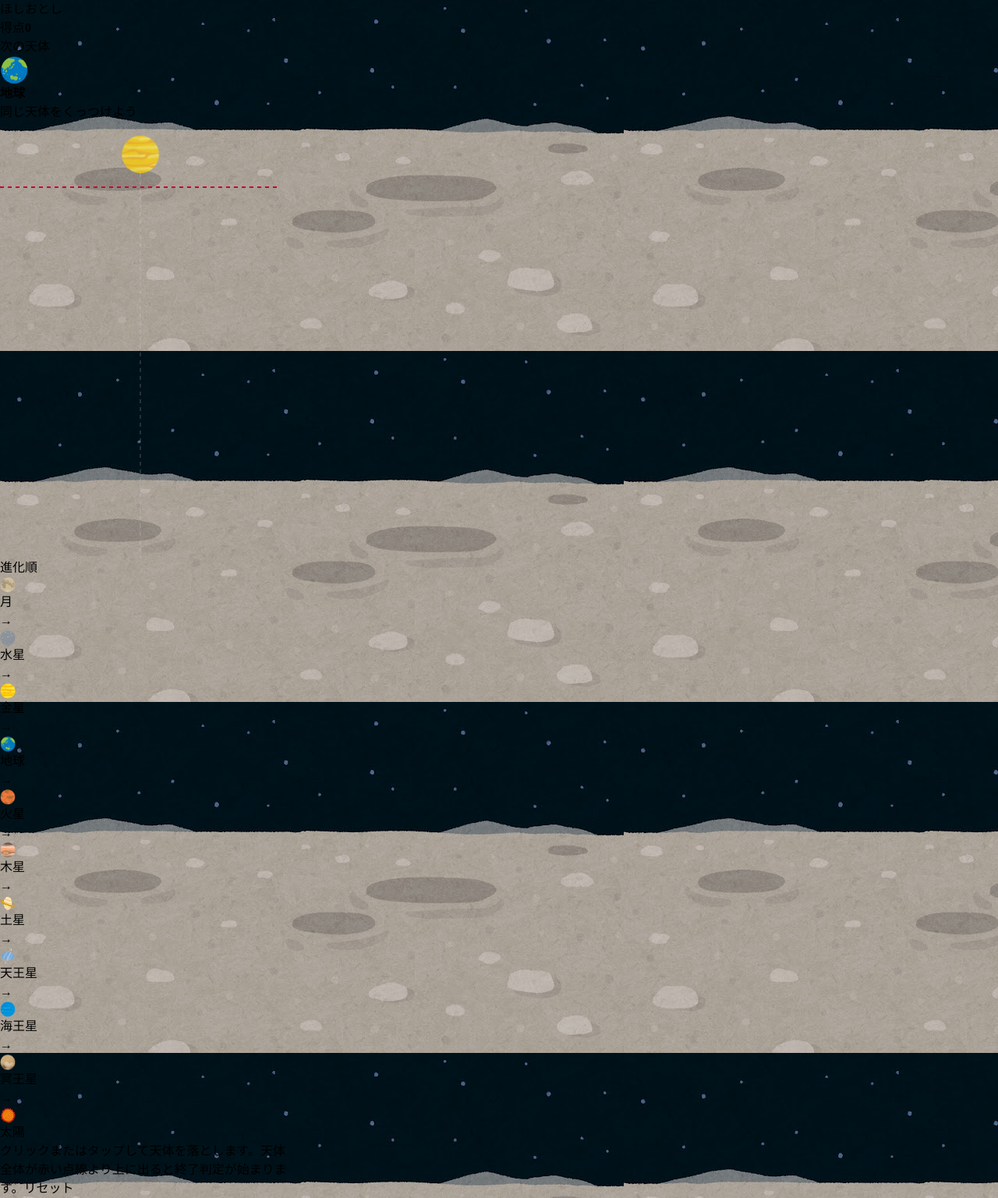
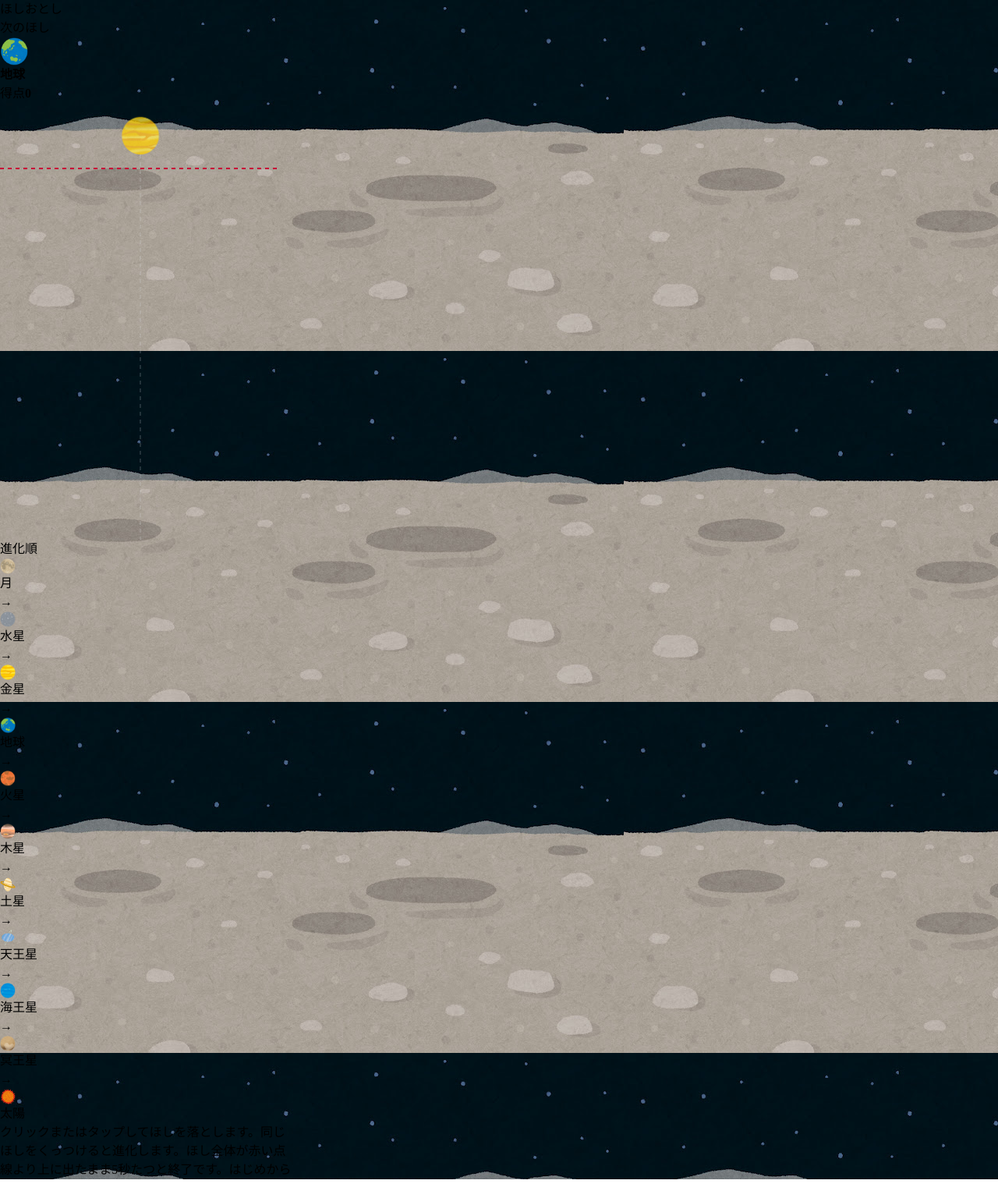
Before and after one commit to lazy-skunk/celestial-merge, a React (Vite) app: page / in a window 1280 px wide. Shown: the whole page at 78% size. After the commit the page ends 1512 px from the top, so only its background shows below. Built offline with nearby package versions, Linux system fonts and the light colour scheme.

Commit message:
refactor: improve celestial merge UI labels

```diff
--- a/src/components/CelestialMergeView.tsx
+++ b/src/components/CelestialMergeView.tsx
@@ -5,9 +5,12 @@ import {
   celestialBodyRadius,
 } from "../game/celestialBodies";
 import { drawCelestialBody } from "../game/rendering/draw";
-import { useEffect, useRef, type RefObject } from "react";
+import { Fragment, useEffect, useRef, type RefObject } from "react";
 
 const NEXT_BODY_PREVIEW_SIZE = 36;
+const NEXT_BODY_NAME_WIDTH = `${Math.max(
+  ...CELESTIAL_PROGRESSION.map((level) => CELESTIAL_BODIES[level].name.length),
+)}em`;
 
 type CelestialMergeViewProps = {
   canvasRef: RefObject<HTMLCanvasElement | null>;
@@ -29,8 +32,9 @@ export function CelestialMergeView({
   onReset,
 }: CelestialMergeViewProps) {
   const helpTextLines = [
-    "クリックまたはタップして天体を落とします。",
-    "天体全体が赤い点線より上に出ると終了判定が始まります。",
+    "クリックまたはタップしてほしを落とします。",
+    "同じほしをくっつけると進化します。",
+    "ほし全体が赤い点線より上に出たまま5秒たつと終了です。",
   ];
 
   return (
@@ -42,20 +46,23 @@ export function CelestialMergeView({
         className="w-full rounded-xl border border-slate-700 bg-slate-900 p-4"
         style={{ maxWidth: "min(calc(100vw - 2rem), calc((100svh - 13rem) * 9 / 14))" }}
       >
-        <header className="flex items-center justify-between">
+        <header className="flex items-center justify-between gap-3">
           <h1 className="text-xl font-bold text-slate-200">ほしおとし</h1>
+          <div className="ml-auto flex items-center gap-2 text-xs text-slate-300">
+            <span>次のほし</span>
+            <CelestialBodyPreview level={nextDropLevel} />
+            <strong
+              className="shrink-0 text-sm text-slate-100"
+              style={{ width: NEXT_BODY_NAME_WIDTH }}
+            >
+              {CELESTIAL_BODIES[nextDropLevel].name}
+            </strong>
+          </div>
           <div className="rounded-lg border border-slate-600 bg-slate-800 px-3 py-1 text-right">
             <span className="block text-xs text-slate-400">得点</span>
             <strong>{displayedScore}</strong>
           </div>
         </header>
-
-        <div className="flex h-12 items-center gap-2 text-xs text-slate-300">
-          <span>次の天体</span>
-          <CelestialBodyPreview level={nextDropLevel} />
-          <strong className="text-sm text-slate-100">{CELESTIAL_BODIES[nextDropLevel].name}</strong>
-          <p className="ml-auto">同じ天体をくっつけよう</p>
-        </div>
 
         <div className="relative overflow-hidden rounded-lg border-2 border-slate-600 bg-slate-950">
           <canvas
@@ -95,7 +102,7 @@ export function CelestialMergeView({
             className="shrink-0 rounded border border-slate-600 px-3 py-2 text-slate-200"
             onClick={onReset}
           >
-            リセット
+            はじめから
           </button>
         </footer>
       </section>
@@ -105,17 +112,17 @@ export function CelestialMergeView({
 
 function CelestialProgressionRow({ levels }: { levels: CelestialLevel[] }) {
   return (
-    <div className="flex items-start justify-between gap-0.5">
+    <div className="flex items-start justify-between gap-1">
       {levels.map((level, index) => (
-        <div key={level} className="flex min-w-0 items-start gap-0.5">
+        <Fragment key={level}>
           {index > 0 && <span className="pt-1 text-[10px] text-slate-500">→</span>}
-          <div className="grid w-5 justify-items-center gap-0.5">
+          <div className="grid w-6 justify-items-center gap-0.5">
             <CelestialBodyPreview level={level} size={20} />
-            <span className="text-center text-[8px] leading-none">
+            <span className="whitespace-nowrap text-center text-[8px] leading-none">
               {CELESTIAL_BODIES[level].name}
             </span>
           </div>
-        </div>
+        </Fragment>
       ))}
     </div>
   );
```
